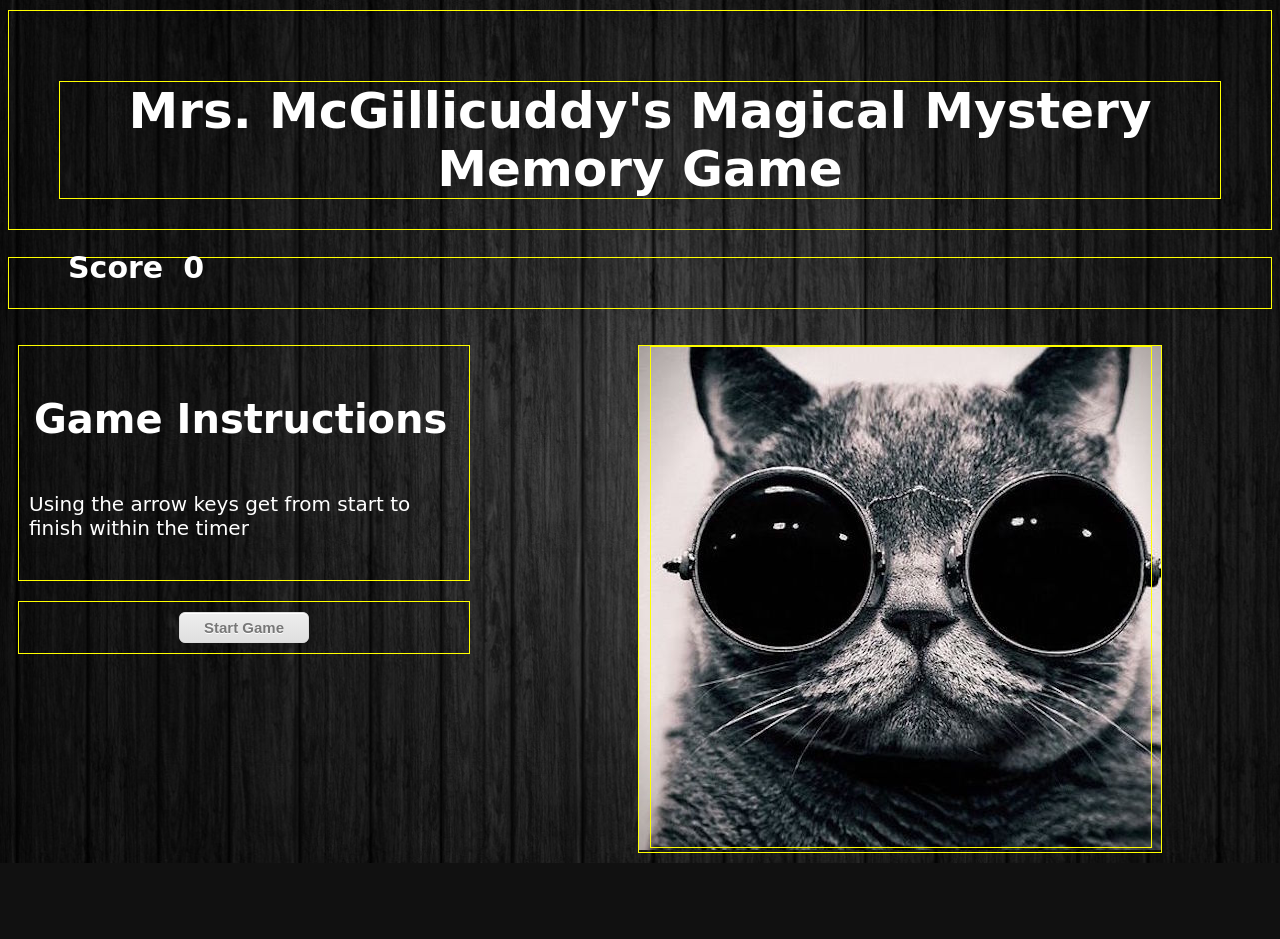
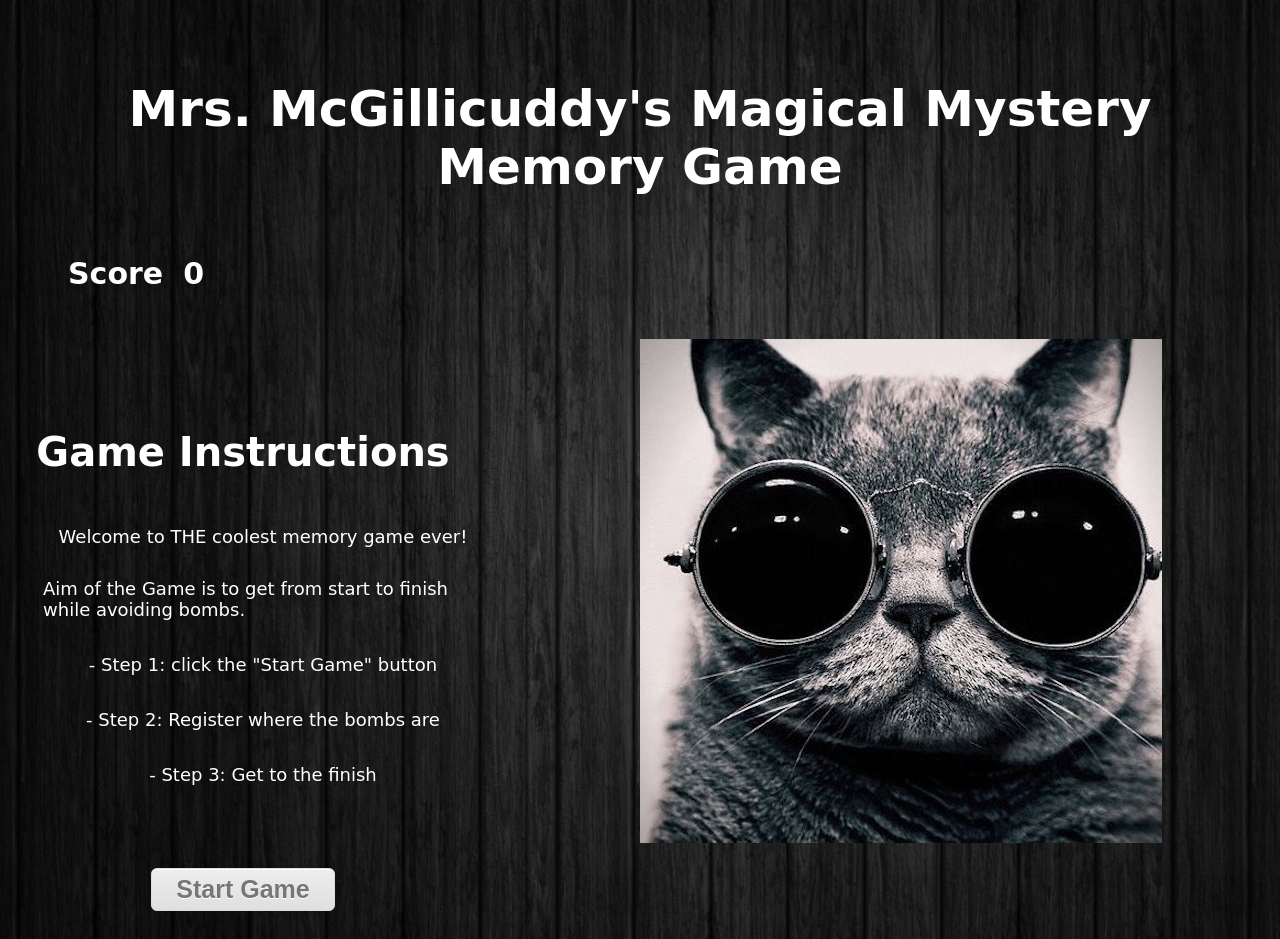
Before and after one commit to alfredoblack/WDI_Project1, a PHP site: page / in a window 1280 px wide. Before the commit the page ends 863 px from the top, so only its background shows below. Run offline with PHP 8.4, Linux system fonts and the light colour scheme; some libraries are stand-ins or nearby versions; some web fonts are replaced.

Commit message:
looks better, just cant change levels git status

```diff
--- a/index.html
+++ b/index.html
@@ -16,15 +16,25 @@
 <h1>Mrs. McGillicuddy's Magical Mystery Memory Game</h1>
 </div>
 
-<h2>Score<div id="score">0</div></h2>
+<h2>Score <div id="score">0</div></h2>
 
 
 <h4 id="timer"></h4>
 
 <div id="containerInst">
-<h5>Game Instructions</h5>
+  <h5>Game Instructions</h5>
 
-<p>Using the arrow keys get from start to finish within the timer</p>
+<div id="letters">
+  <p>Welcome to THE coolest memory game ever!</p>
+
+  <p>Aim of the Game is to get from start to finish while avoiding bombs.</p>
+
+
+  <p>- Step 1: click the "Start Game" button</p>
+  <p>- Step 2: Register where the bombs are </p>
+  <p>- Step 3: Get to the finish</p>
+</div>
+
 
 </div>
 
--- a/memorygame.js
+++ b/memorygame.js
@@ -79,6 +79,8 @@ $('body').on('keydown', function(e){
   else if (e.which === 39){
     currentPosition += 1;
 
+  // SET BOUNDARIES TO KEEP FROM MOVING OUTSIDE THE BOX
+
     if(previousPosition % width === width -1 && currentPosition % width === 0){
       console.log("cant move right")
       currentPosition = previousPosition;
@@ -138,9 +140,9 @@ function checkForCollision(){
     // $(squares).removeClass('player');
     $('li').removeClass("bomb player win");
     $('li').addClass("neutral");
-    alert("Boom! you lost");
+    // alert("Boom! you lost");
     $('li').hide();
-    $('#containerInst').text('Sorry you lost!!');
+    $('#containerInst').text('BOOM! you lost!!!');
     gameOver();
 
    return;
@@ -185,6 +187,7 @@ $('#reset').on('click', function(){
 
 })
 
+
 function changeTheLevel(){
   level = 0;
   // $('#containerInst').text('<h5>Game Instructions</h5><p>Using the arrow keys get from start to finish within the timer</p>');
@@ -223,11 +226,8 @@ function changeTheLevel(){
 
 }
 
-// $post.toggleClass("display");
-// }, 4000);
 
 
-// setTimeout('bomb', 'neutral');
 
 function timer() {
   console.log("timer function called");
@@ -260,13 +260,6 @@ function startTheClock(){
 }
 
 
-// function resetTimer(){
-//   if(checkForCollision ===true){
-
-//   }
-//   setInterval(timer, 3000)
-//   startTheClock();
-// }
 
 
 function gameOver(){
--- a/style.css
+++ b/style.css
@@ -10,35 +10,44 @@ body{
 .header {
   margin: 10px auto;
   padding: 70px 50px 30px;
-  border: 1px solid yellow;
 }
 
 h1{
   margin: auto;
   text-align: center;
-  /*font-family: 'Droid Sans Mono';*/
   font-family: 'Henny Penny', cursive;
   color: white;
   font-size: 50px;
 
-
-  border: 1px solid yellow;
 }
 
-h2{
+
+
+h2 {
   float: left;
   padding: 10px 0 10px 50px;
-  margin: 0 10px;
-  display: block;
+  margin: 10px 10px;
+  display: inline-block;
   font-size: 30px;
+
 }
 
 #containerInst{
-  padding: 10px 0 10px;
+  padding: 50px 0 10px;
   width: 450px;
   display: inline-block;
-  border: 1px solid yellow;
+ /* border: 1px solid yellow;*/
   margin: 10px;
+  font-size: 30px;
+  text-align: center;
+
+}
+
+#letters{
+  width: 450px;
+  padding: 20px;
+  margin: 0 auto;
+
 }
 
 h5{
@@ -46,20 +55,26 @@ h5{
   font-size: 40px;
   display: inline-block;
   margin: 30px 5px 10px 5px;
+
 }
 
 p{
-  padding: 10px;
-  font-size: 20px;
+  padding: 5px;
+  font-size: 18px;
+  text-align: left;
   display: inline-block;
+  text-align: left;
+  margin-top: 3px;
+
 }
 
 .outerBox{
   margin: 10px 110px 10px 0;
+ /* margin: 0 auto;*/
   padding: 0 11px;
   background-image: url("mrmcgonal.jpg");
   background-repeat: no-repeat;
-  border: 1px solid yellow;
+ /* border: 1px solid yellow;*/
   display: inline-block;
   float: right;
   z-index: 9999;
@@ -84,11 +99,10 @@ ul {
 
   height: 500px;
   width:500px;
-  border: 1px solid black;
   margin: 0 auto;
   display: inline-block;
   padding: 0;
-  border: 1px solid yellow;
+ /* border: 1px solid yellow;*/
   z-index: 500;
   position: relative;
 
@@ -153,7 +168,7 @@ ul {
   cursor:pointer;
   color:#777777;
   font-family:Arial;
-  font-size:15px;
+  font-size:25px;
   font-weight:bold;
   padding:6px 24px;
   text-decoration:none;
@@ -175,15 +190,12 @@ ul {
   top:1px;
 }
 
-/*button{
-  border: 1px solid yellow;
-}*/
 
 .buttonbox {
   padding: 10px 0 10px;
   width: 450px;
   display: inline-block;
-  border: 1px solid yellow;
+ /* border: 1px solid yellow;*/
   margin: 10px;
   background-size: 30px;
   font-size: 10px;
@@ -192,7 +204,7 @@ ul {
 }
 
 #timer{
-  border: 1px solid yellow;
+ /* border: 1px solid yellow;*/
   height: 50px;
   text-align: right;
   font-size: 20px;
```
Also changed, not shown: other parts of style.css (+50 -5 lines), landmine option.jpg (added), left.jpg (added), 2 other files.
